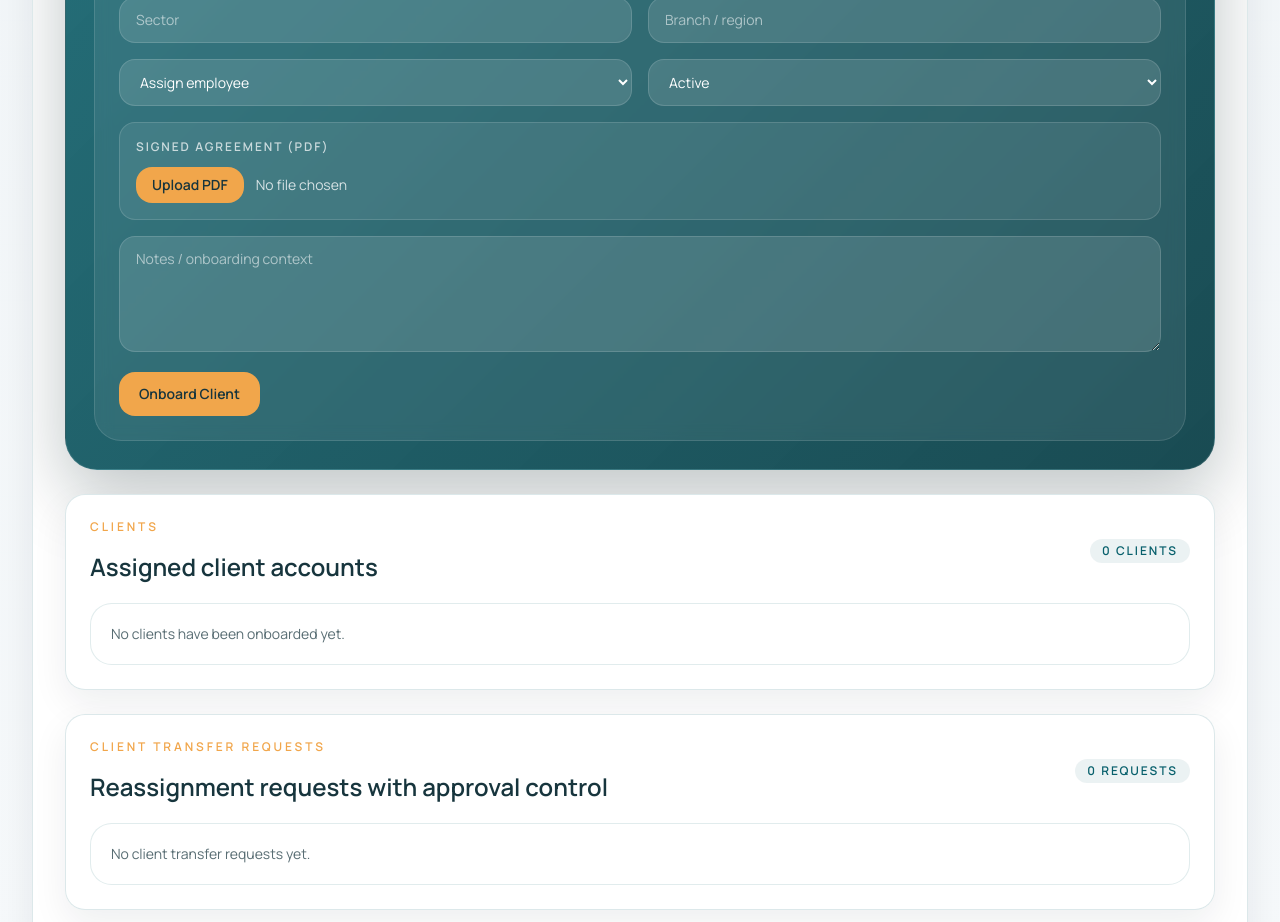
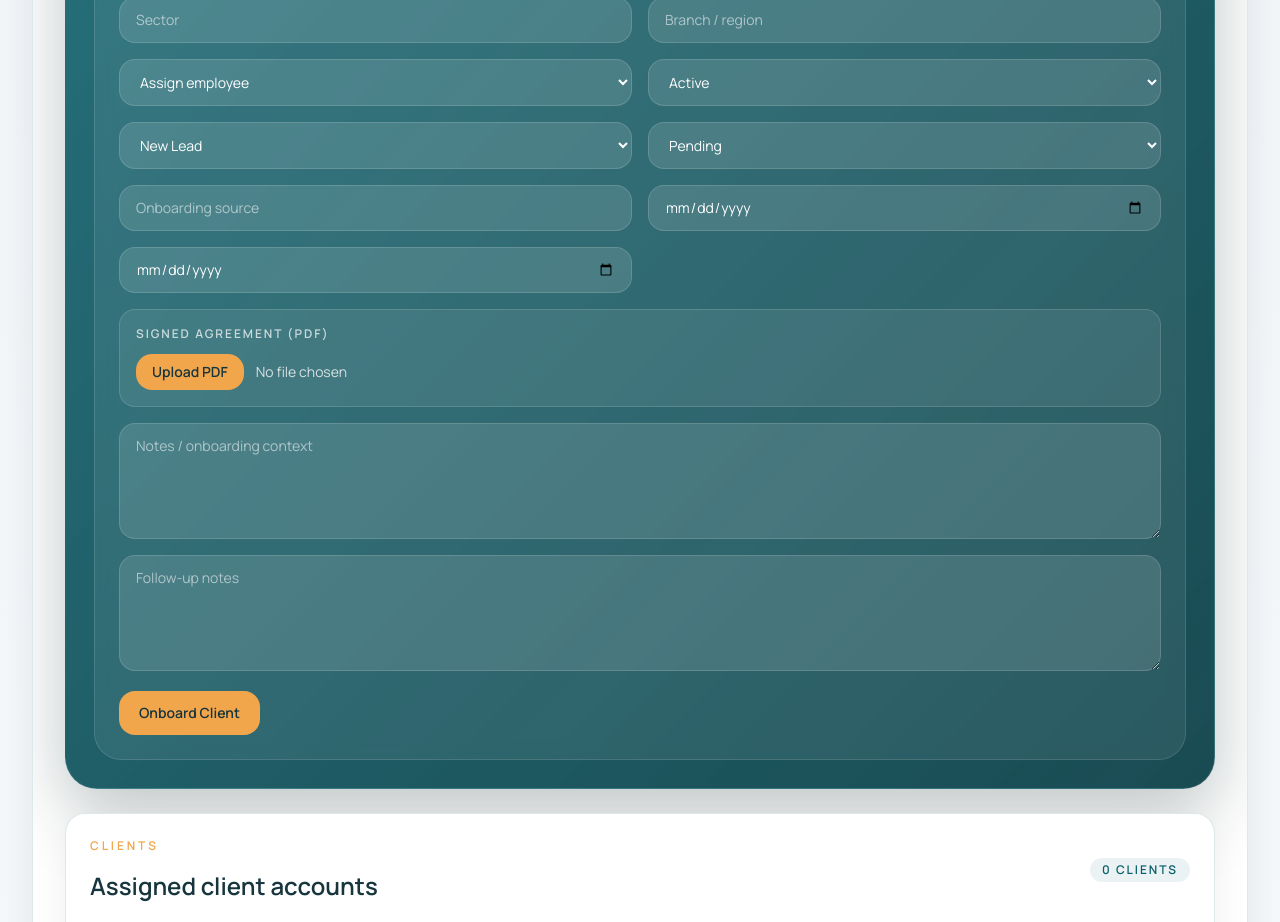
Before and after one commit to djkreddys-cmyk/Werkly, a Next.js app: page /admin/clients in a window 1280 px wide. Shown: the part 820-1742 px from the top of the page. Built offline with nearby package versions, Linux system fonts and the light colour scheme.

Commit message:
Followup

```diff
--- a/components/admin-crm-dashboard.tsx
+++ b/components/admin-crm-dashboard.tsx
@@ -2,6 +2,8 @@
 
 import { useEffect, useMemo, useRef, useState } from "react";
 import type {
+  ClientFollowUpStatus,
+  ClientOnboardingStatus,
   ClientRecord,
   ClientStatus,
   ClientTransferRequestRecord,
@@ -45,7 +47,13 @@ type ClientFormState = {
   branch: string;
   assignedEmployeeId: string;
   status: ClientStatus;
+  onboardingStatus: ClientOnboardingStatus;
+  followUpStatus: ClientFollowUpStatus;
+  nextFollowUpDate: string;
+  lastFollowUpDate: string;
+  onboardingSource: string;
   notes: string;
+  followUpNotes: string;
   agreementFileName: string;
   agreementFileType: string;
   agreementFileData: string;
@@ -120,7 +128,13 @@ const emptyClientForm: ClientFormState = {
   branch: "",
   assignedEmployeeId: "",
   status: "active",
+  onboardingStatus: "new-lead",
+  followUpStatus: "pending",
+  nextFollowUpDate: "",
+  lastFollowUpDate: "",
+  onboardingSource: "",
   notes: "",
+  followUpNotes: "",
   agreementFileName: "",
   agreementFileType: "",
   agreementFileData: "",
@@ -763,7 +777,7 @@ function CrmClientsList({ clients }: { clients: ClientRecord[] }) {
               <table className="min-w-full border-collapse">
                 <thead>
                   <tr className="bg-[rgba(8,96,108,0.05)] text-left">
-                    {["Client", "Contact", "Owner", "Jobs", "Status", "Agreement"].map((heading) => (
+                    {["Client", "Contact", "Owner", "Onboarding", "Follow-Up", "Jobs", "Status", "Agreement"].map((heading) => (
                       <th
                         key={heading}
                         className="px-4 py-3 text-xs font-semibold uppercase tracking-[0.16em] text-[var(--color-muted)]"
@@ -796,6 +810,27 @@ function CrmClientsList({ clients }: { clients: ClientRecord[] }) {
                       </td>
                       <td className="px-4 py-4 text-sm text-[var(--color-muted)]">
                         {client.assignedEmployeeName || "Not assigned"}
+                      </td>
+                      <td className="px-4 py-4 text-sm text-[var(--color-muted)]">
+                        <p className="font-semibold text-[var(--color-ink)]">
+                          {client.onboardingStatus || "new-lead"}
+                        </p>
+                        <p className="mt-1 text-xs">
+                          {client.onboardingSource || "Source not added"}
+                        </p>
+                      </td>
+                      <td className="px-4 py-4 text-sm text-[var(--color-muted)]">
+                        <p className="font-semibold text-[var(--color-ink)]">
+                          {client.followUpStatus || "pending"}
+                        </p>
+                        <p className="mt-1 text-xs">
+                          Next: {client.nextFollowUpDate || "Not scheduled"}
+                        </p>
+                        {client.followUpNotes ? (
+                          <p className="mt-1 max-w-[220px] text-xs leading-5">
+                            {client.followUpNotes}
+                          </p>
+                        ) : null}
                       </td>
                       <td className="px-4 py-4 text-sm text-[var(--color-muted)]">
                         <button
@@ -2112,6 +2147,57 @@ export function AdminClientsPanel({
               <option value="active">Active</option>
               <option value="inactive">Inactive</option>
             </select>
+            <select
+              className={fieldClassName}
+              value={clientForm.onboardingStatus}
+              onChange={(event) =>
+                updateClientField(
+                  "onboardingStatus",
+                  event.target.value as ClientOnboardingStatus
+                )
+              }
+            >
+              <option value="new-lead">New Lead</option>
+              <option value="contacted">Contacted</option>
+              <option value="proposal-shared">Proposal Shared</option>
+              <option value="negotiation">Negotiation</option>
+              <option value="onboarded">Onboarded</option>
+              <option value="hold">Hold</option>
+            </select>
+            <select
+              className={fieldClassName}
+              value={clientForm.followUpStatus}
+              onChange={(event) =>
+                updateClientField(
+                  "followUpStatus",
+                  event.target.value as ClientFollowUpStatus
+                )
+              }
+            >
+              <option value="pending">Pending</option>
+              <option value="follow-up-due">Follow-Up Due</option>
+              <option value="in-progress">In Progress</option>
+              <option value="awaiting-client">Awaiting Client</option>
+              <option value="closed">Closed</option>
+            </select>
+            <input
+              className={fieldClassName}
+              placeholder="Onboarding source"
+              value={clientForm.onboardingSource}
+              onChange={(event) => updateClientField("onboardingSource", event.target.value)}
+            />
+            <input
+              className={fieldClassName}
+              type="date"
+              value={clientForm.nextFollowUpDate}
+              onChange={(event) => updateClientField("nextFollowUpDate", event.target.value)}
+            />
+            <input
+              className={fieldClassName}
+              type="date"
+              value={clientForm.lastFollowUpDate}
+              onChange={(event) => updateClientField("lastFollowUpDate", event.target.value)}
+            />
             <div className="sm:col-span-2 rounded-2xl border border-[rgba(255,255,255,0.14)] bg-[rgba(255,255,255,0.08)] px-4 py-4">
               <label className="block text-xs font-semibold uppercase tracking-[0.16em] text-white/72">
                 Signed agreement (PDF)
@@ -2136,6 +2222,12 @@ export function AdminClientsPanel({
               placeholder="Notes / onboarding context"
               value={clientForm.notes}
               onChange={(event) => updateClientField("notes", event.target.value)}
+            />
+            <textarea
+              className={`${fieldClassName} min-h-[116px] resize-y sm:col-span-2`}
+              placeholder="Follow-up notes"
+              value={clientForm.followUpNotes}
+              onChange={(event) => updateClientField("followUpNotes", event.target.value)}
             />
           </div>
 
--- a/components/admin-reports-panel.tsx
+++ b/components/admin-reports-panel.tsx
@@ -1736,13 +1736,29 @@ export function AdminReportsPanel({ module = "overview" }: AdminReportsPanelProp
         />
       </section>
 
-      <section className="grid gap-4 md:grid-cols-3">
+      <section className="grid gap-4 md:grid-cols-3 xl:grid-cols-5">
         <MetricCard
           label="Pending Transfers"
           value={filteredTransferRequests.filter((request) => request.status === "pending").length}
         />
         <MetricCard label="Approved Transfers" value={approvedTransfers} />
         <MetricCard label="Rejected Transfers" value={rejectedTransfers} />
+        <MetricCard
+          label="Follow-Up Due"
+          value={
+            filteredClientReportRows.filter(
+              (row) => row.client.followUpStatus === "follow-up-due"
+            ).length
+          }
+        />
+        <MetricCard
+          label="Awaiting Client"
+          value={
+            filteredClientReportRows.filter(
+              (row) => row.client.followUpStatus === "awaiting-client"
+            ).length
+          }
+        />
       </section>
 
       <section className="accent-card p-7">
@@ -1764,6 +1780,8 @@ export function AdminReportsPanel({ module = "overview" }: AdminReportsPanelProp
             headings={[
               "Client",
               "Owner",
+              "Onboarding",
+              "Follow-Up",
               "Linked Jobs",
               "Applications",
               "Joined",
@@ -1789,6 +1807,22 @@ export function AdminReportsPanel({ module = "overview" }: AdminReportsPanelProp
                 <td className="px-4 py-4 text-sm text-[var(--color-muted)]">
                   {row.client.assignedEmployeeName || "Not assigned"}
                 </td>
+                <td className="px-4 py-4 text-sm text-[var(--color-muted)]">
+                  <p className="font-semibold text-[var(--color-ink)]">
+                    {row.client.onboardingStatus || "new-lead"}
+                  </p>
+                  <p className="mt-1 text-xs">
+                    {row.client.onboardingSource || "Source not added"}
+                  </p>
+                </td>
+                <td className="px-4 py-4 text-sm text-[var(--color-muted)]">
+                  <p className="font-semibold text-[var(--color-ink)]">
+                    {row.client.followUpStatus || "pending"}
+                  </p>
+                  <p className="mt-1 text-xs">
+                    Next: {formatDate(row.client.nextFollowUpDate)}
+                  </p>
+                </td>
                 <td className="px-4 py-4 text-sm font-semibold text-[var(--color-ink)]">
                   {row.client.linkedJobsCount}
                 </td>
--- a/lib/crm.ts
+++ b/lib/crm.ts
@@ -40,6 +40,19 @@ export type EmployeeRecord = {
 };
 
 export type ClientStatus = "active" | "inactive";
+export type ClientOnboardingStatus =
+  | "new-lead"
+  | "contacted"
+  | "proposal-shared"
+  | "negotiation"
+  | "onboarded"
+  | "hold";
+export type ClientFollowUpStatus =
+  | "pending"
+  | "follow-up-due"
+  | "in-progress"
+  | "awaiting-client"
+  | "closed";
 
 export type ClientRecord = {
   id: string;
@@ -52,7 +65,13 @@ export type ClientRecord = {
   assignedEmployeeId?: string;
   assignedEmployeeName?: string;
   status: ClientStatus;
+  onboardingStatus?: ClientOnboardingStatus;
+  followUpStatus?: ClientFollowUpStatus;
+  nextFollowUpDate?: string;
+  lastFollowUpDate?: string;
+  onboardingSource?: string;
   notes?: string;
+  followUpNotes?: string;
   agreementFileName?: string;
   agreementFileType?: string;
   agreementFileData?: string;
@@ -117,7 +136,13 @@ export type ClientFormPayload = {
   assignedEmployeeId?: string;
   assignedEmployeeName?: string;
   status: ClientStatus;
+  onboardingStatus?: ClientOnboardingStatus;
+  followUpStatus?: ClientFollowUpStatus;
+  nextFollowUpDate?: string;
+  lastFollowUpDate?: string;
+  onboardingSource?: string;
   notes?: string;
+  followUpNotes?: string;
   agreementFileName?: string;
   agreementFileType?: string;
   agreementFileData?: string;
```
Also changed, not shown: 1 other file (tests, documents, lock files or other folders).
